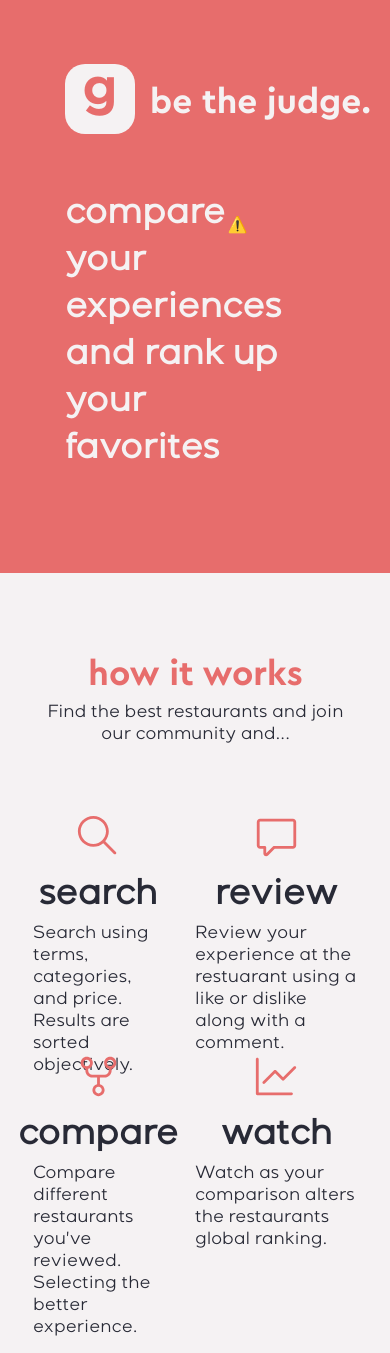
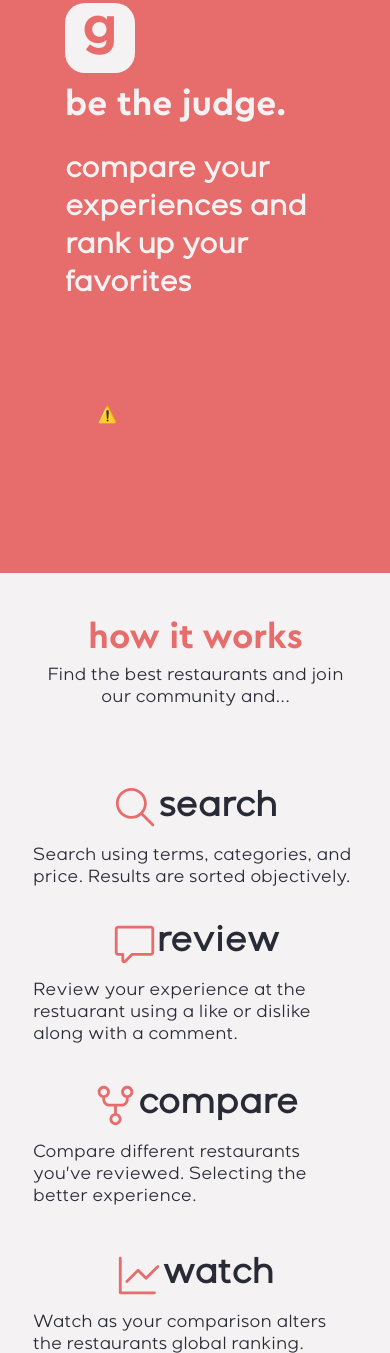
Before and after one commit to Guavah-Team/Website, a plain HTML site: page index.html in a window 390 px wide. Shown: the part 904-2257 px from the top of the page. Drawn offline with nearby package versions, Linux system fonts and the light colour scheme; no server answers.

Commit message:
Mobile phone styling

```diff
--- a/index.html
+++ b/index.html
@@ -5,7 +5,7 @@
     <meta charset="UTF-8">
     <meta http-equiv="X-UA-Compatible" content="IE=edge">
     <meta name="viewport" content="width=device-width, initial-scale=1.0">
-    <link rel="stylesheet" href="./style/queries.css">
+    <link rel="stylesheet" href="./style/home-queries.css">
     <link rel="stylesheet" href="./style/styles.css">
     <link rel="stylesheet" href="./style/home.css">
     <title>Guavah Website</title>
@@ -107,26 +107,35 @@
         </div>
 
         <div class="guavah-feature-window about-window-1 animate-me">
+            <div class="window-header">
                 <img class="guavah-icon" src="./assets/images/search.svg" />
                 <h2 class="guavah-emphasis-secondary guavah-space-top-medium">Search</h2>
+            </div>
+
             <p class="guavah-text-secondary guavah-space-top-medium">Search using terms, categories, and price. Results
                 are sorted objectively.</p>
         </div>
         <div class="guavah-feature-window about-window-2 animate-me">
+            <div class="window-header">
                 <img class="guavah-icon" src="./assets/images/review.svg" />
                 <h2 class="guavah-emphasis-secondary guavah-space-top-medium">Review</h2>
+            </div>
             <p class="guavah-text-secondary guavah-space-top-medium">Review your experience at the restuarant using a
                 like or dislike along with a comment.</p>
         </div>
         <div class="guavah-feature-window about-window-3 animate-me">
+            <div class="window-header">
                 <img class="guavah-icon" src="./assets/images/compare.svg" />
                 <h2 class="guavah-emphasis-secondary guavah-space-top-medium">Compare</h2>
+            </div>
             <p class="guavah-text-secondary guavah-space-top-medium">Compare different restaurants you've reviewed.
                 Selecting the better experience.</p>
         </div>
         <div class="guavah-feature-window about-window-4 animate-me">
+            <div class="window-header">
                 <img class="guavah-icon" src="./assets/images/outcome.svg" />
                 <h2 class="guavah-emphasis-secondary guavah-space-top-medium">Watch</h2>
+            </div>
             <p class="guavah-text-secondary guavah-space-top-medium">Watch as your comparison alters the restaurants
                 global
                 ranking.</p>
--- /dev/null
+++ b/style/home-queries.css
@@ -0,0 +1,149 @@
+/*Small Browser Screens*/
+@media (max-width: 830px) {
+
+    html, body{
+        overflow-x: none !important;
+    }
+    body{
+        width: 100%;
+    }
+
+    /*Navbar*/
+    .guavah-navbar-button{
+        display: none;
+    }
+    .guavah-navbar-button-login{
+        display: none;
+    }
+    .guavah-navbar-button-hamburger{
+        display: flex !important;
+    }
+
+    /*Landing Page*/
+    h1.guavah-header-light{
+        word-spacing: 100vw;
+        white-space: normal;
+        text-align: center;
+    }
+
+    /*About Page*/
+    .animation-best-places{
+        max-width: 250px;
+        grid-column: 8 / 12 !important;
+    }
+
+    /*About Two Page*/
+    .about-window-1{
+        grid-column: 2 / 6 !important;
+        grid-row: 4 / 6 !important;
+        text-align: left !important;
+    }
+
+    .about-window-2{
+        grid-column: 7/12 !important;
+        grid-row: 4 / 6 !important;
+        text-align: left !important;
+    }
+
+    .about-window-3{
+        grid-column: 2 / 6 !important;
+        grid-row: 7 / 9 !important;
+        text-align: left !important;
+    }
+
+    .about-window-4{
+        grid-column: 7/12 !important;
+        grid-row: 7 / 9 !important;
+        text-align: left !important;
+    }
+
+}
+
+/*Minimum Information - REALLY SMALL BROWSER SCREENS
+but mostly mobile devices and the like.*/
+@media (max-width: 400px) {
+
+    /*Landing Page*/
+    h1.guavah-header-light{
+        word-spacing: 100vw;
+        white-space: normal;
+        text-align: center;
+        font-size: 2.5rem;
+    }
+
+    /*about-one-page*/
+    .animation-best-places{
+        max-width: 250px;
+        grid-column: 4/10 !important;
+        grid-row: 7/10 !important;
+    }
+    .best-places{
+        display: flex;
+        flex-direction: column !important;
+        align-items: flex-start !important;
+
+
+        grid-column: 3 / 6;
+        grid-row: 2 !important;
+
+        visibility: hidden;
+
+    }
+
+    h2.guavah-space-left-medium{
+        margin-left: 0px !important;
+        margin-top: 10px;
+    }
+
+    h2.guavah-emphasis-light{
+        font-size: 1.8rem !important;
+    }
+    .about-best-places{
+        display: flex;
+        grid-column: 3 / 12 !important;
+        grid-row: 4 !important;
+
+        visibility: hidden;
+        margin-top: 23px;
+    }
+
+    h2.guavah-space-top-medium{
+        margin-top: 0px !important;
+    }
+
+    /*about-two-page*/
+    #about-two-page{
+        min-height: 850px !important;
+        grid-template-rows: repeat(20, 5%) !important;
+    }
+
+    .window-header{
+        flex-direction: row !important;
+        align-items: flex-start !important;
+    }
+
+    .about-window-1{
+        grid-column: 2 / 12 !important;
+        grid-row: 6 / 7 !important;
+        text-align: left !important;
+    }
+
+    .about-window-2{
+        grid-column: 2/12 !important;
+        grid-row: 9 / 10 !important;
+        text-align: left !important;
+        margin-top: 8px !important;
+    }
+
+    .about-window-3{
+        grid-column: 2 / 12 !important;
+        grid-row: 13 / 14 !important;
+        text-align: left !important;
+    }
+
+    .about-window-4{
+        grid-column: 2/12 !important;
+        grid-row: 17 / 18 !important;
+        text-align: left !important;
+    }
+}
--- a/style/home.css
+++ b/style/home.css
@@ -126,6 +126,12 @@ ABOUT-TWO PAGE DESIGN
     visibility: hidden;
 }
 
+.window-header{
+    display: flex;
+    flex-direction: column;
+    align-items: center;
+}
+
 .about-window-1{
     grid-column: 2;
     grid-row: 4 / 9;
--- a/style/queries.css
+++ /dev/null
@@ -1,76 +0,0 @@
-/*Small Browser Screens*/
-@media (max-width: 830px) {
-
-    html, body{
-        overflow-x: none !important;
-    }
-    body{
-        width: 100%;
-    }
-
-    /*Navbar*/
-    .guavah-navbar-button{
-        display: none;
-    }
-    .guavah-navbar-button-login{
-        display: none;
-    }
-    .guavah-navbar-button-hamburger{
-        display: flex !important;
-    }
-
-    /*Landing Page*/
-    h1.guavah-header-light{
-        word-spacing: 100vw;
-        white-space: normal;
-        text-align: center;
-    }
-
-    /*About Page*/
-    .animation-best-places{
-        max-width: 250px;
-        grid-column: 8 / 12 !important;
-    }
-
-    /*About Two Page*/
-    .about-window-1{
-        grid-column: 2 / 6 !important;
-        grid-row: 4 / 6 !important;
-        text-align: left !important;
-    }
-
-    .about-window-2{
-        grid-column: 7/12 !important;
-        grid-row: 4 / 6 !important;
-        text-align: left !important;
-    }
-
-    .about-window-3{
-        grid-column: 2 / 6 !important;
-        grid-row: 7 / 9 !important;
-        text-align: left !important;
-    }
-
-    .about-window-4{
-        grid-column: 7/12 !important;
-        grid-row: 7 / 9 !important;
-        text-align: left !important;
-    }
-
-}
-
-/*Minimum Information - REALLY SMALL BROWSER SCREENS
-but mostly mobile devices and the like.*/
-@media (max-width: 400px) {
-
-    /*Landing Page*/
-    h1.guavah-header-light{
-        word-spacing: 100vw;
-        white-space: normal;
-        text-align: center;
-        font-size: 2.5rem;
-    }
-
-    /*about-one-page*/
-
-}
```
Lines whose indentation alone changed are shown as unchanged.
